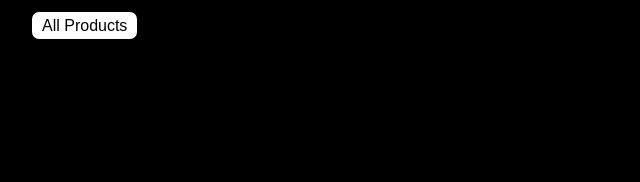
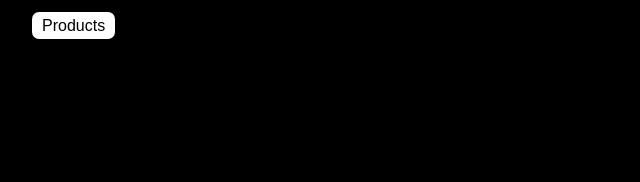
Before and after one commit to Reda-Elshahaat/Landing_Page_Iphone, a plain HTML site: page index.html in a window 1280 px wide. Shown: the part 338-520 px from the top of the page, 96-736 px from the left. Drawn offline with Linux system fonts and the light colour scheme.

Commit message:
remove all from all products

```diff
--- a/index.html
+++ b/index.html
@@ -23,7 +23,7 @@
                 <h2>iphone 13 pro max</h2>
                 <p>Lorem ipsum dolor sit amet, cons
                 ectetur adipisicing elit. Quam, saepe ytyt uihgfjjk ectetur adipisicing elit. Quam, saepe ytyt uihgfjjk gfeectetur adipisicing elit. Quam, saepe ytyt uihgfjjk gfe gfert.</p>
-                <a href="#">All Products</a>
+                <a href="#">Products</a>
             </div>
             <div class="image">
                 <img class="img" src="images/0.png" alt="">
```
